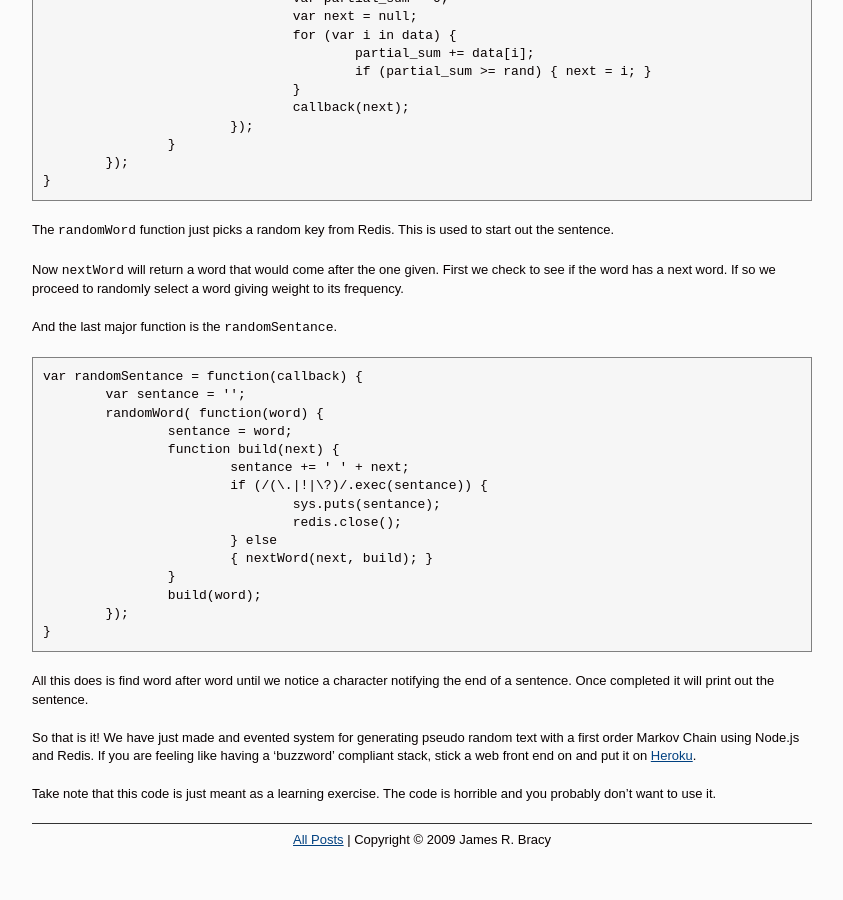
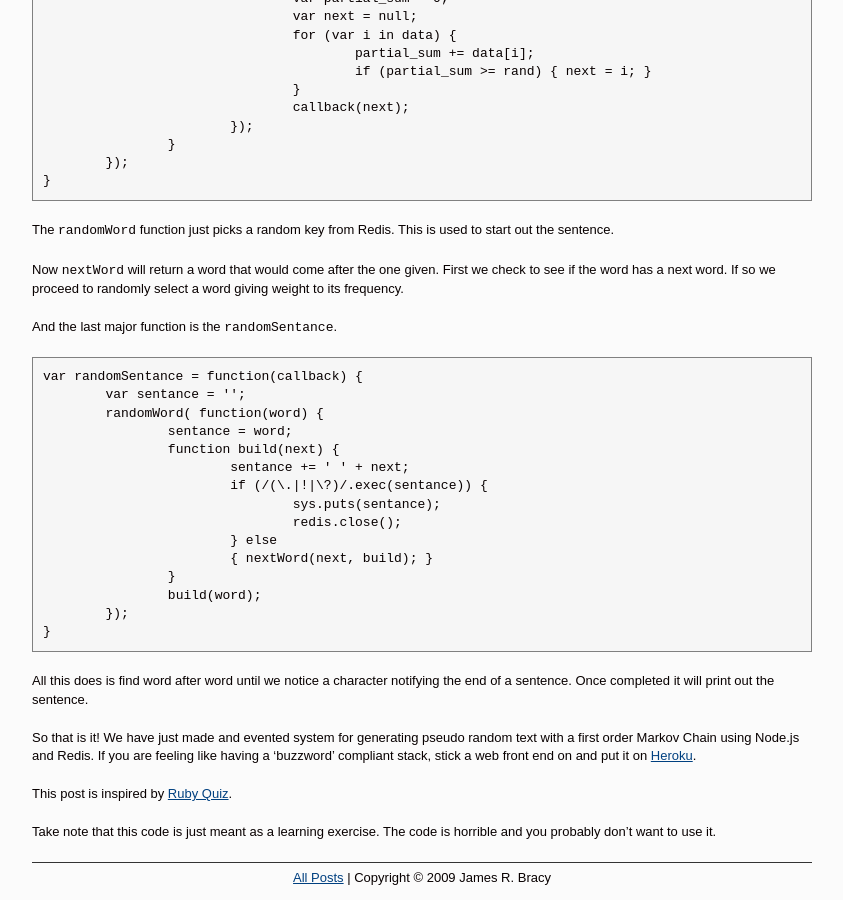
Before and after one commit to waratuman/waratuman.github.com, a Jekyll site: the page built from _posts/2010-07-28-markov-chains-nodejs-and-redis.md, in a window 1280 px wide and 900 px high, scrolled down 3614 px. Shown: the whole window, without its empty margins (218-1061 px from the left). Built offline with Jekyll 4.4.1, drawn with Linux system fonts in a browser that asks for light colours; Markdown is read by kramdown in place of the engine named in the settings; before the commit the page ends 4476 px from its top, so only the background shows below that.

Commit message:
mention ruby quiz

```diff
--- a/_posts/2010-07-28-markov-chains-nodejs-and-redis.md
+++ b/_posts/2010-07-28-markov-chains-nodejs-and-redis.md
@@ -232,5 +232,7 @@ random text with a first order Markov Chain using Node.js and Redis. If you
 are feeling like having a 'buzzword' compliant stack, stick a web front end on
 and put it on [Heroku](http://heroku.com).
 
+This post is inspired by [Ruby Quiz](http://rubyquiz.com/quiz74.html).
+
 Take note that this code is just meant as a learning exercise. The code is
 horrible and you probably don't want to use it.
```
